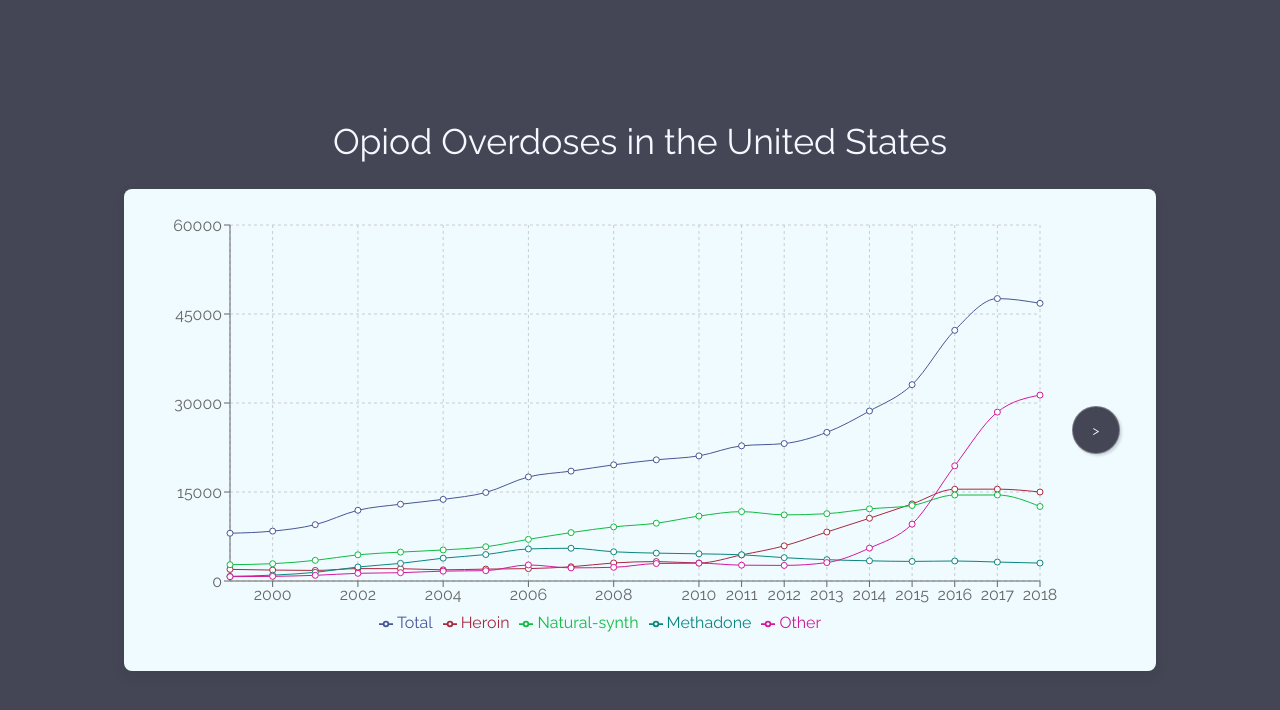
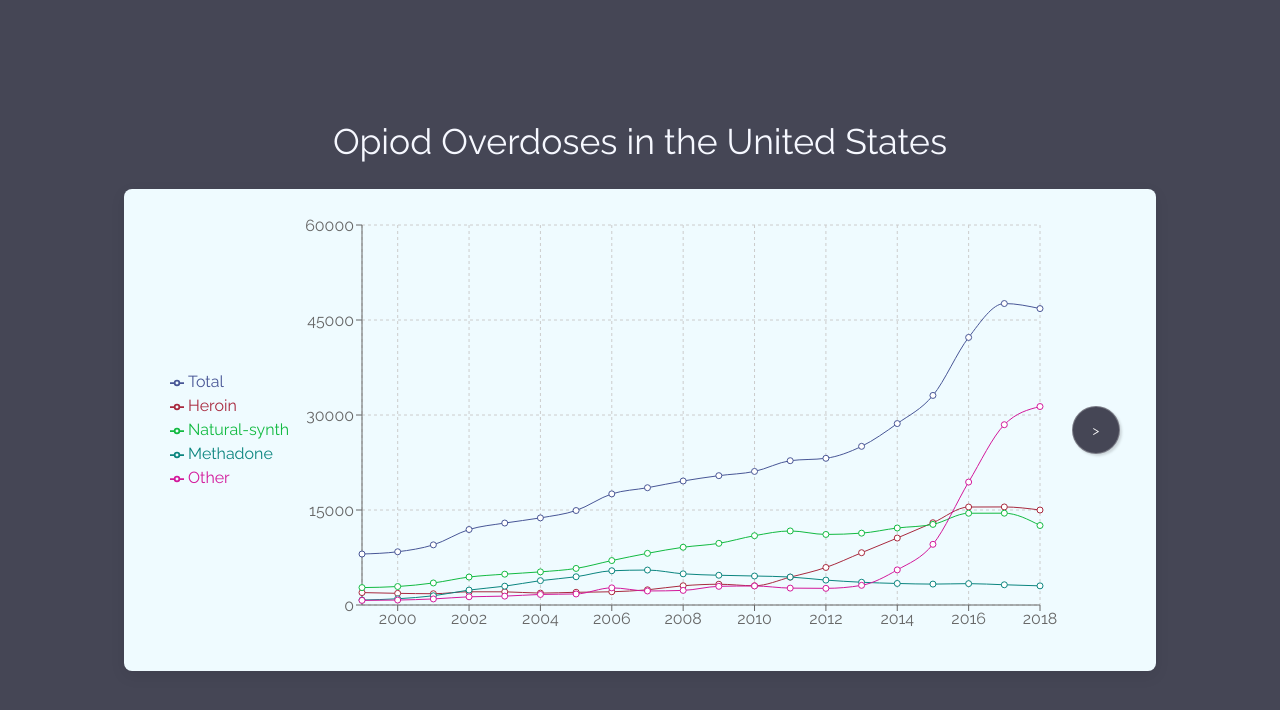
Before and after one commit to Brlaney/react-recharts, a React (Create React App) app: page / in a window 1280 px wide. Shown: the top 710 px of the page. Built offline with nearby package versions, Linux system fonts and the light colour scheme.

Commit message:
Pushing changes to linechart layout

```diff
--- a/src/components/LineGraph.tsx
+++ b/src/components/LineGraph.tsx
@@ -25,12 +25,42 @@ class LineGraph extends React.Component {
         <XAxis dataKey='name' />
         <YAxis />
         <Tooltip />
-        <Legend id='legend' />
-        <Line type='monotone' dataKey='Total' stroke='#485696' />
-        <Line type='monotone' dataKey='Heroin' stroke='#A8293E' />
-        <Line type='monotone' dataKey='Natural-synth' stroke='#12ba41' />
-        <Line type='monotone' dataKey='Methadone' stroke='#0b857f' />
-        <Line type='monotone' dataKey='Other' stroke='#D3199B' />
+        <Legend
+          id='legend'
+          align='left'
+          layout='vertical'
+          verticalAlign='middle'
+        />
+        <Line
+          type='monotone'
+          dataKey='Total'
+          stroke='#485696'
+          activeDot={{ stroke: '#272d2dff', strokeWidth: 1, r: 6 }}
+        />
+        <Line
+          type='monotone'
+          dataKey='Heroin'
+          stroke='#A8293E'
+          activeDot={{ stroke: '#272d2dff', strokeWidth: 1, r: 6 }}
+        />
+        <Line
+          type='monotone'
+          dataKey='Natural-synth'
+          stroke='#12ba41'
+          activeDot={{ stroke: '#272d2dff', strokeWidth: 1, r: 6 }}
+        />
+        <Line
+          type='monotone'
+          dataKey='Methadone'
+          stroke='#0b857f'
+          activeDot={{ stroke: '#272d2dff', strokeWidth: 1, r: 6 }}
+        />
+        <Line
+          type='monotone'
+          dataKey='Other'
+          stroke='#D3199B'
+          activeDot={{ stroke: '#272d2dff', strokeWidth: 1, r: 6 }}
+        />
       </LineChart>
     )
   };
```
